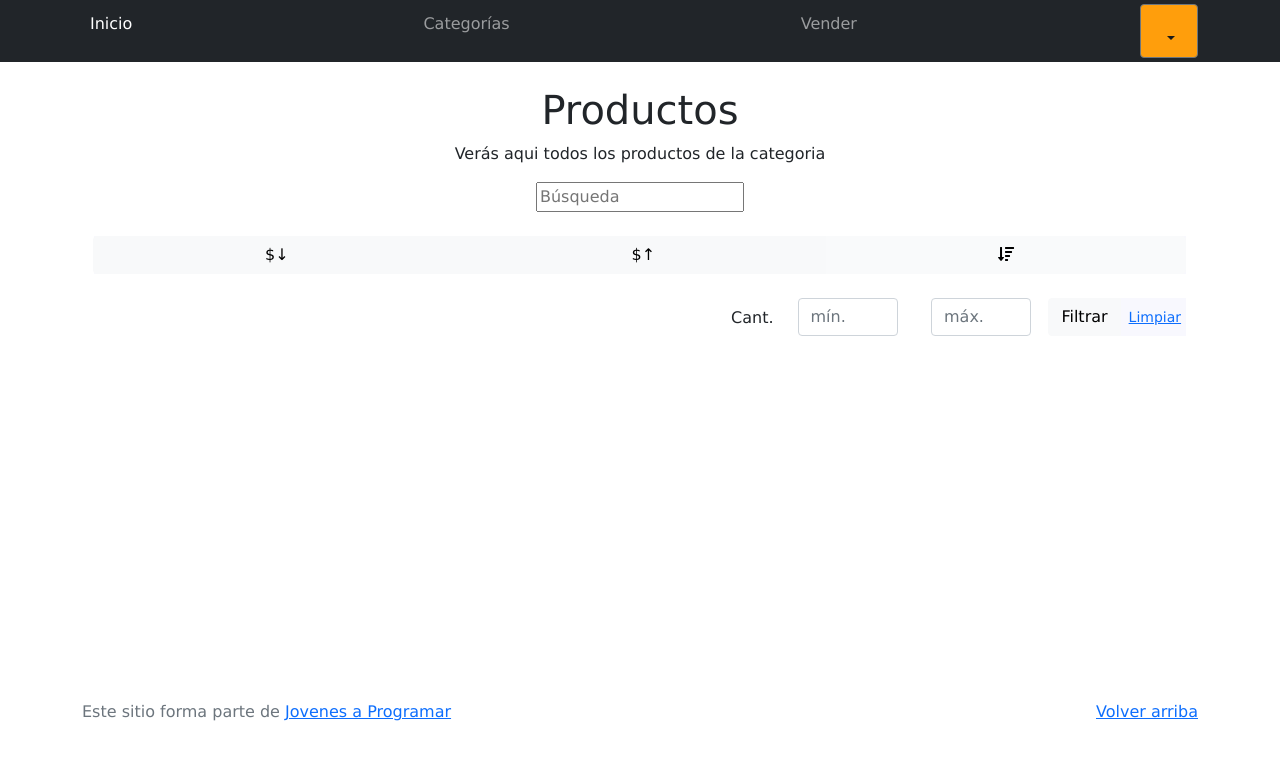
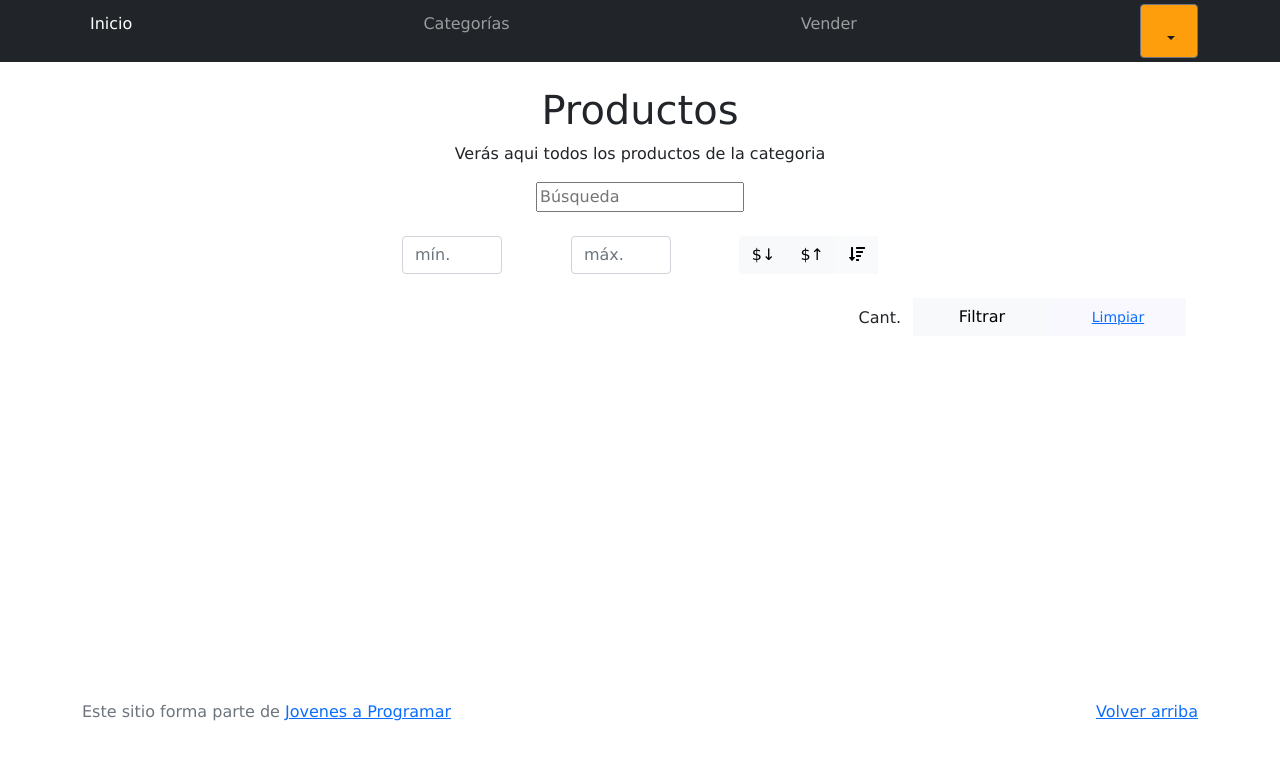
Before and after one commit to Apafer13/ecomerce-grupo2, a plain HTML site: page products.html in a window 1280 px wide. Drawn offline with Linux system fonts and the light colour scheme; some packages are replaced by stand-ins of ours; a script that the page names is missing.

Commit message:
Update products.html

```diff
--- a/products.html
+++ b/products.html
@@ -62,8 +62,14 @@
       <input type="search" id="filtrado" placeholder="Búsqueda">
     </div>
     <div class="container">
-      <div class="row">
-        <div class="col text-end">
+      <div class="row d-flex justify-content-center">
+        <div class="col text-end d-flex gap-3 max-width justify-content-center">
+                      <div class="col">
+              <input class="form-control" type="number" placeholder="mín." id="rangeFilterCountMin">
+            </div>
+            <div class="col">
+              <input class="form-control" type="number" placeholder="máx." id="rangeFilterCountMax">
+            </div>
           <div class="btn-group btn-group-toggle mb-4" data-bs-toggle="buttons">
             <input type="radio" class="btn-check" name="options" id="sortDesc">
             <label class="btn btn-light" for="sortDesc">$↓</label>
@@ -75,16 +81,10 @@
         </div>
       </div>
       <div class="row">
-        <div class="col-lg-6 offset-lg-6 col-md-12 mb-1 container">
+        <div class="col-12 mb-1 container d-flex justify-content-center">
           <div class="row container p-0 m-0">
             <div class="col">
               <p class="font-weight-normal text-end my-2">Cant.</p>
-            </div>
-            <div class="col">
-              <input class="form-control" type="number" placeholder="mín." id="rangeFilterCountMin">
-            </div>
-            <div class="col">
-              <input class="form-control" type="number" placeholder="máx." id="rangeFilterCountMax">
             </div>
             <div class="col-3 p-0">
               <div class="btn-group" role="group">
@@ -95,7 +95,7 @@
           </div>
         </div>
       </div>
-      <div class="row">
+      <div class="row m-0"">
         <div class="list-group" id="cat-list-container">
         </div>
       </div>
```
